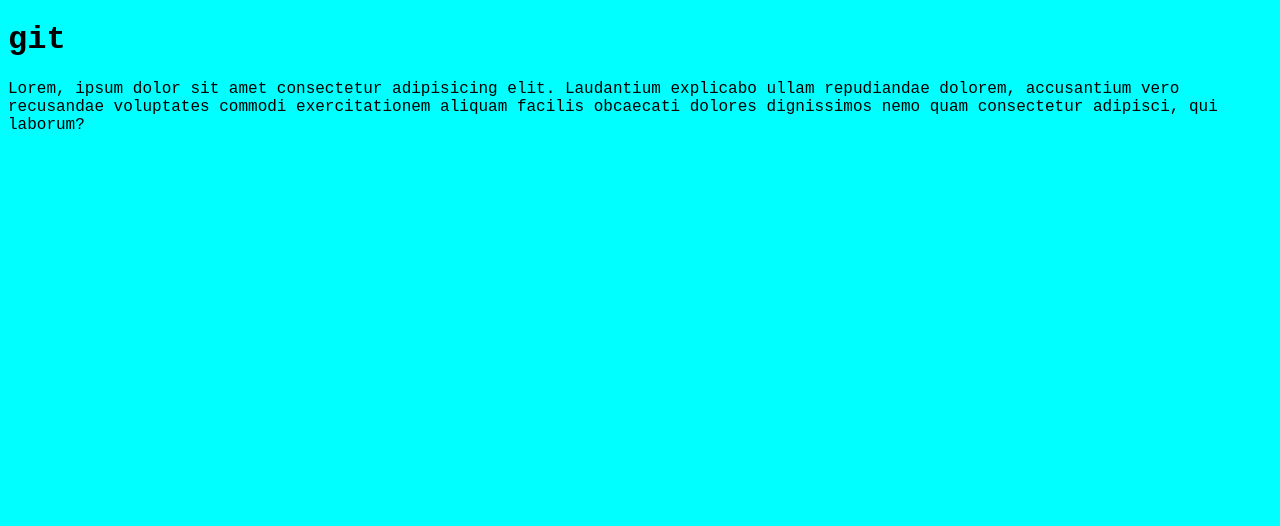
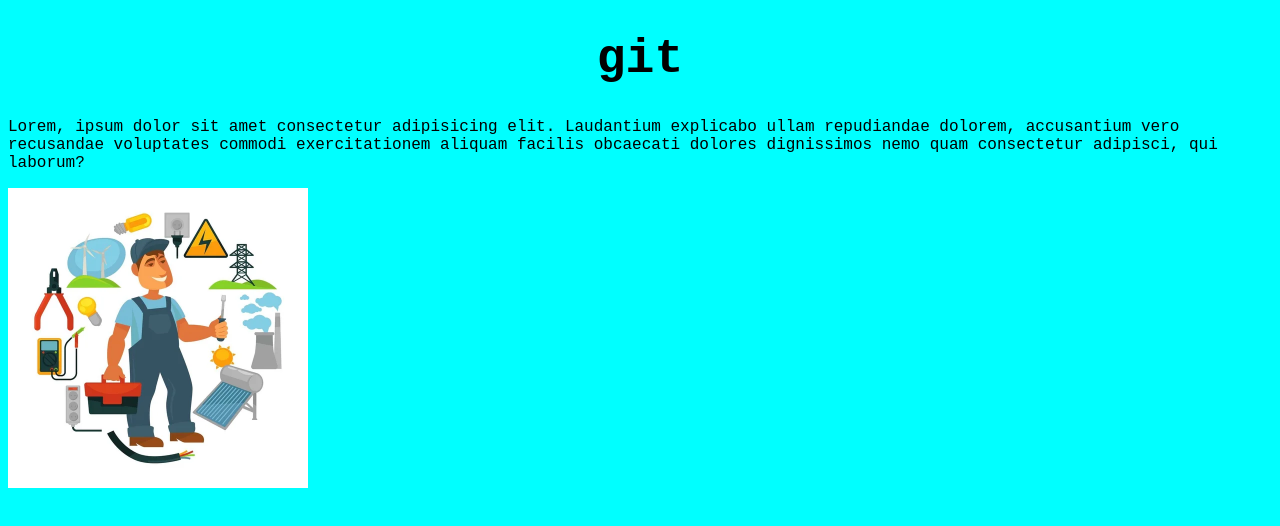
Before and after one commit to el-santi/git-y-git-hub, a plain HTML site: page index.html in a window 1280 px wide. Drawn offline with Linux system fonts and the light colour scheme.

Commit message:
agregue estilo

```diff
--- a/estilo.css
+++ b/estilo.css
@@ -3,3 +3,15 @@
     background-color: aqua;
 
 }
+h1{
+    color: black;
+    font-size: 3rem;
+    text-align: center;
+}
+img{
+    width: 300px;
+    height: 300px;
+}
+h2{
+    color: blue;
+}
--- a/index.html
+++ b/index.html
@@ -22,6 +22,7 @@
              dignissimos nemo quam consectetur adipisci,
              qui laborum?
         </p>
+        <img src="./tecnico.jpg" alt="">
     </main>
 </body>
 </html>
```
Also changed, not shown: tecnico.jpg (added).
